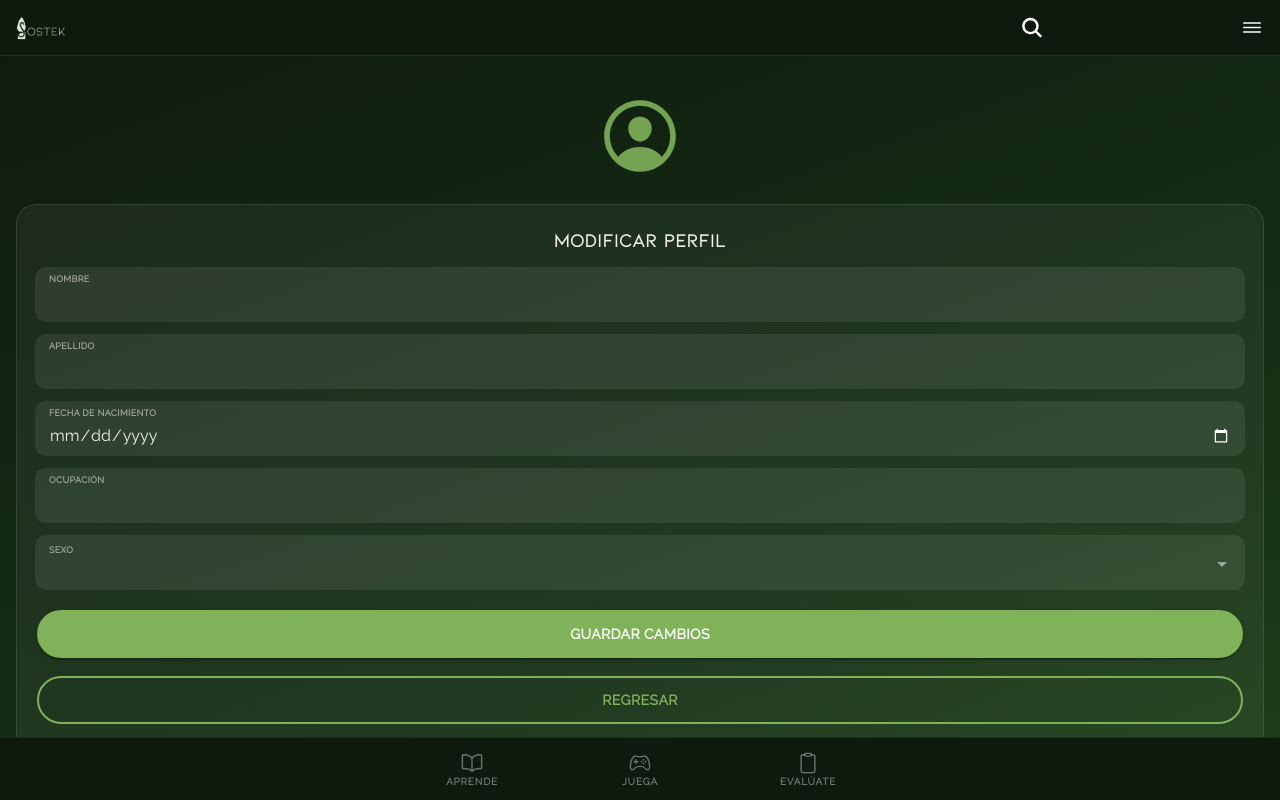
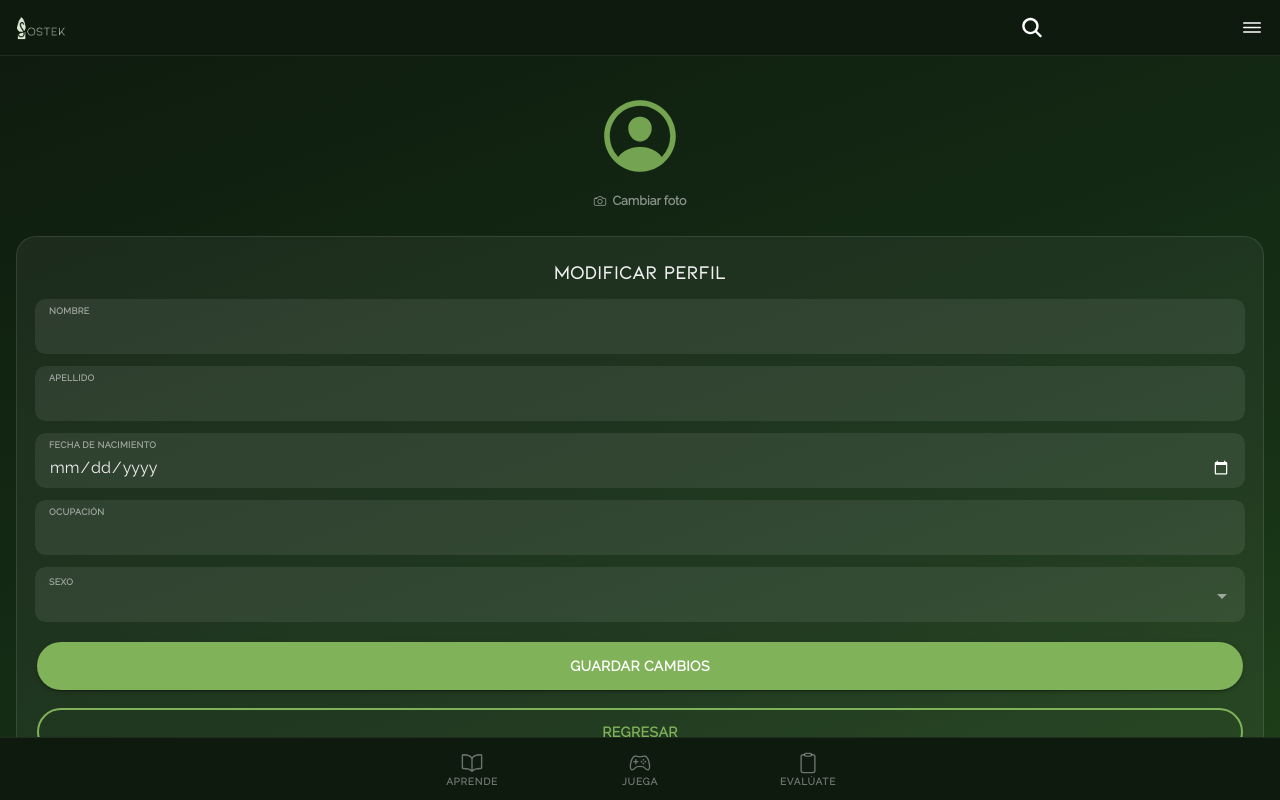
Before and after one commit to SostekMX/Sostek, a React (Create React App) app: page /Profile in a window 1280 px wide. Built offline with nearby package versions, Linux system fonts and the light colour scheme; no server answers.

Commit message:
feat: agrega foto de perfil con subida a cloudinary

```diff
--- a/src/pages/profile/Profile.css
+++ b/src/pages/profile/Profile.css
@@ -8,14 +8,48 @@
 /* Avatar */
 .profile-avatar {
     display: flex;
-    justify-content: center;
+    flex-direction: column;
+    align-items: center;
     padding: 24px 0 8px;
+    gap: 10px;
 }
 
 .profile-avatar__icon {
     font-size: 88px;
     color: #80b259;
     opacity: 0.9;
+}
+
+.profile-avatar__img {
+    width: 88px;
+    height: 88px;
+    border-radius: 50%;
+    object-fit: cover;
+    border: 2px solid #80b259;
+}
+
+.profile-avatar__change-btn {
+    display: flex;
+    align-items: center;
+    gap: 5px;
+    background: none;
+    border: none;
+    color: rgba(255, 255, 255, 0.5);
+    font-size: 0.78rem;
+    font-weight: 600;
+    cursor: pointer;
+    padding: 4px 8px;
+    border-radius: 20px;
+    -webkit-tap-highlight-color: transparent;
+}
+
+.profile-avatar__change-btn:disabled {
+    opacity: 0.4;
+    cursor: default;
+}
+
+.profile-avatar__change-btn ion-icon {
+    font-size: 14px;
 }
 
 /* Card */
--- a/src/pages/profile/Profile.tsx
+++ b/src/pages/profile/Profile.tsx
@@ -1,6 +1,6 @@
 import { IonContent, IonItem, IonPage, IonButton, IonLabel, IonInput, IonSelect, IonSelectOption, IonAlert, IonToast, IonIcon } from '@ionic/react';
-import { personCircleOutline } from 'ionicons/icons';
-import { useEffect, useState } from 'react';
+import { personCircleOutline, cameraOutline } from 'ionicons/icons';
+import { useEffect, useRef, useState } from 'react';
 import { useHistory } from 'react-router';
 import axios from 'axios';
 import { BACKEND_URL } from '../../config';
@@ -14,9 +14,12 @@ const Profile: React.FC = () => {
     const [birthDate, setBirthDate] = useState<string>('');
     const [occupation, setOccupation] = useState<string>('');
     const [gender, setGender] = useState<string>('');
+    const [avatar, setAvatar] = useState<string>('');
+    const [avatarUploading, setAvatarUploading] = useState(false);
     const [message, setMessage] = useState<string>('');
     const [showAlert, setShowAlert] = useState<boolean>(false);
     const [showDeleteConfirm, setShowDeleteConfirm] = useState<boolean>(false);
+    const fileInputRef = useRef<HTMLInputElement>(null);
     const history = useHistory();
 
     useEffect(() => {
@@ -32,11 +35,27 @@ const Profile: React.FC = () => {
                 setBirthDate(u.birth_date ?? '');
                 setOccupation(u.occupation ?? '');
                 setGender(u.gender ?? '');
+                setAvatar(u.avatar ?? '');
             }
         }).catch(function (error) {
             console.log(error);
         });
     }, []);
+
+    function handleAvatarChange(e: React.ChangeEvent<HTMLInputElement>) {
+        const file = e.target.files?.[0];
+        if (!file) return;
+        const token = localStorage.getItem('token');
+        const formData = new FormData();
+        formData.append('avatar', file);
+        setAvatarUploading(true);
+        axios.post(`${BACKEND_URL}/user/avatar`, formData, {
+            headers: { Authorization: `Bearer ${token}`, 'Content-Type': 'multipart/form-data' }
+        }).then(res => {
+            if (res.data.success) setAvatar(res.data.avatar_url);
+        }).catch(err => console.log(err))
+          .finally(() => setAvatarUploading(false));
+    }
 
     function deleteUser() {
         const token = localStorage.getItem('token');
@@ -75,7 +94,25 @@ const Profile: React.FC = () => {
             <IonContent fullscreen class='app-dark-bg'>
                 <div className='profile-container'>
                     <div className='profile-avatar'>
-                        <IonIcon icon={personCircleOutline} className='profile-avatar__icon' />
+                        {avatar
+                            ? <img src={avatar} alt='avatar' className='profile-avatar__img' />
+                            : <IonIcon icon={personCircleOutline} className='profile-avatar__icon' />
+                        }
+                        <input
+                            ref={fileInputRef}
+                            type='file'
+                            accept='image/jpeg,image/png,image/webp'
+                            style={{ display: 'none' }}
+                            onChange={handleAvatarChange}
+                        />
+                        <button
+                            className='profile-avatar__change-btn'
+                            onClick={() => fileInputRef.current?.click()}
+                            disabled={avatarUploading}
+                        >
+                            <IonIcon icon={cameraOutline} />
+                            {avatarUploading ? 'Subiendo...' : 'Cambiar foto'}
+                        </button>
                     </div>
                     <div className='profile-card'>
                         <h2 className='profile-title'>Modificar Perfil</h2>
```
